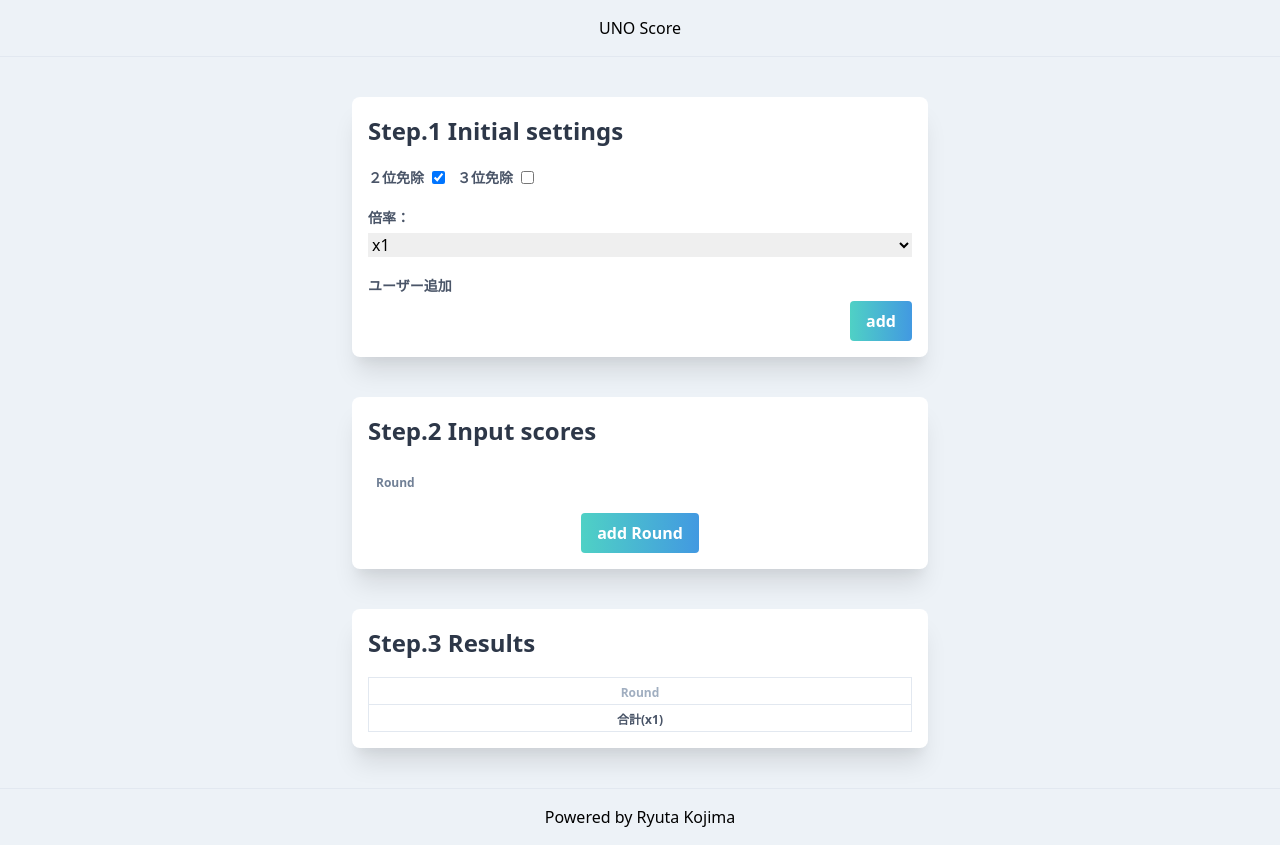
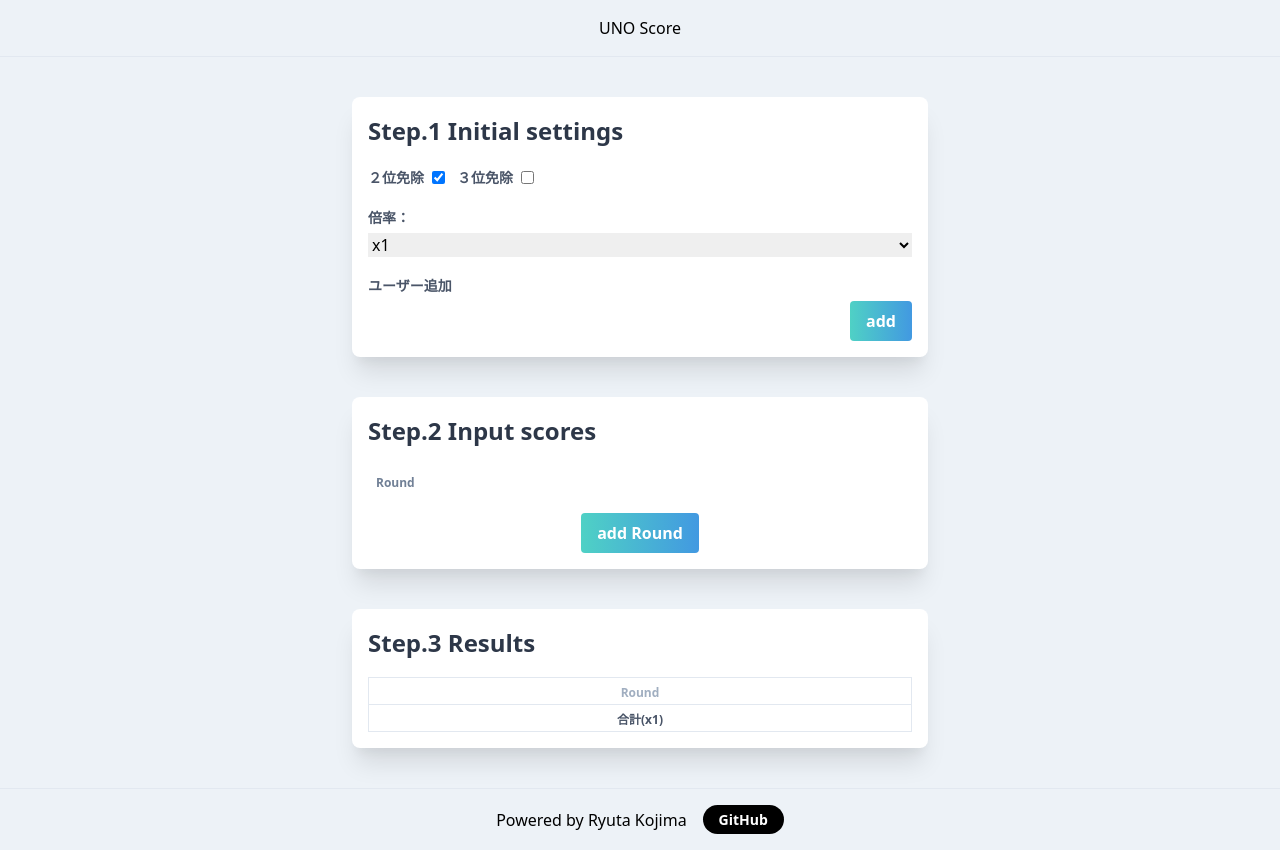
Before and after one commit to RyutaKojima/UnoScore, a Next.js app: page / in a window 1280 px wide. Built offline with nearby package versions, Linux system fonts and the light colour scheme; what @tailwindcss/custom-forms would draw is missing.

Commit message:
update: AppFooter GitHubリポジトリへのリンクを追加

```diff
--- a/src/components/AppFooter.tsx
+++ b/src/components/AppFooter.tsx
@@ -7,8 +7,19 @@ type Props = {
 
 export const AppFooter: React.FC<Props> = ({ className }) => {
   return (
-    <footer className={clsx('p-4 border-t', className)}>
+    <footer
+      className={clsx(
+        'p-4 border-t flex justify-center items-center space-x-4',
+        className
+      )}
+    >
       <p className="text-center">Powered by Ryuta Kojima</p>
+      <a
+        href={'https://github.com/RyutaKojima/UnoScore'}
+        className="bg-black text-white text-sm font-semibold py-1 px-4 rounded-full"
+      >
+        GitHub
+      </a>
     </footer>
   )
 }
```
